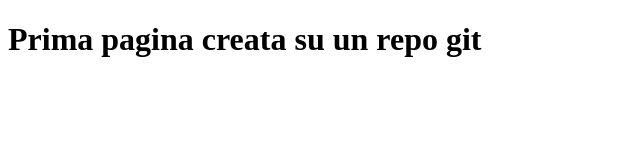
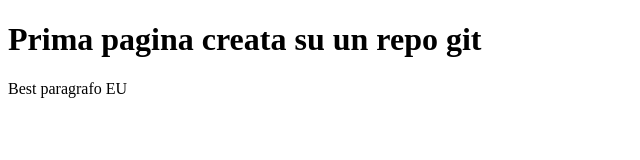
Before and after one commit to AleMomesso/git-test-iot-2, a plain HTML site: page index.html in a window 1280 px wide. Shown: the whole page, without its empty margins (0-640 px from the left). Drawn offline with Linux system fonts and the light colour scheme.

Commit message:
Aggiunto primo paragrafo

```diff
--- a/index.html
+++ b/index.html
@@ -6,5 +6,6 @@
   </head>
   <body>
     <h1>Prima pagina creata su un repo git</h1>
+    <p>Best paragrafo EU</p>
   </body>
 </html>
```
